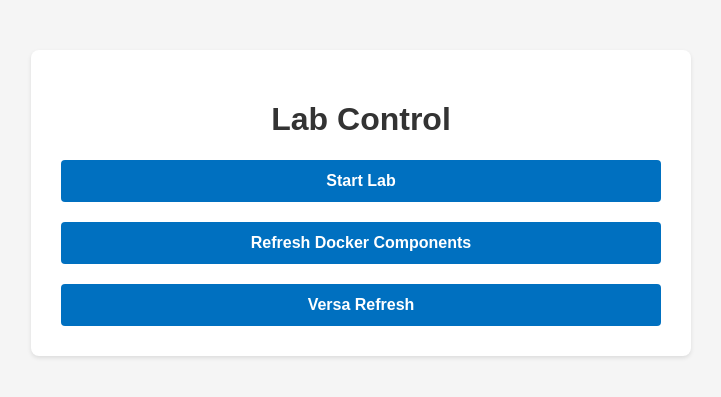
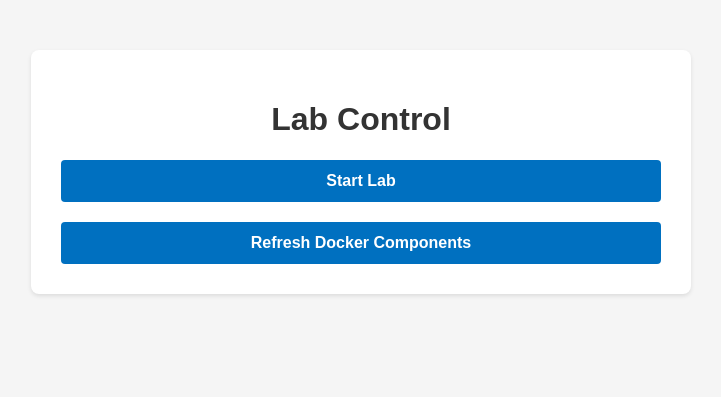
Before and after one commit to evanrogers15/use_case_control, a Flask app: page /lab-control in a window 1280 px wide. Shown: the top 397 px of the page, without its empty margins (279-1000 px from the left). Run offline with Flask 2, Linux system fonts and the light colour scheme.

Commit message:
Updated docker refresh script

```diff
--- a/templates/use_case/lab_control.html
+++ b/templates/use_case/lab_control.html
@@ -57,7 +57,6 @@ button:last-child {
 
   <button onclick="startLab()">Start Lab</button>
   <button onclick="refreshDockerComponents()">Refresh Docker Components</button>
-  <button onclick="versaRefresh()">Versa Refresh</button>
 </div>
 
 <script>
```
